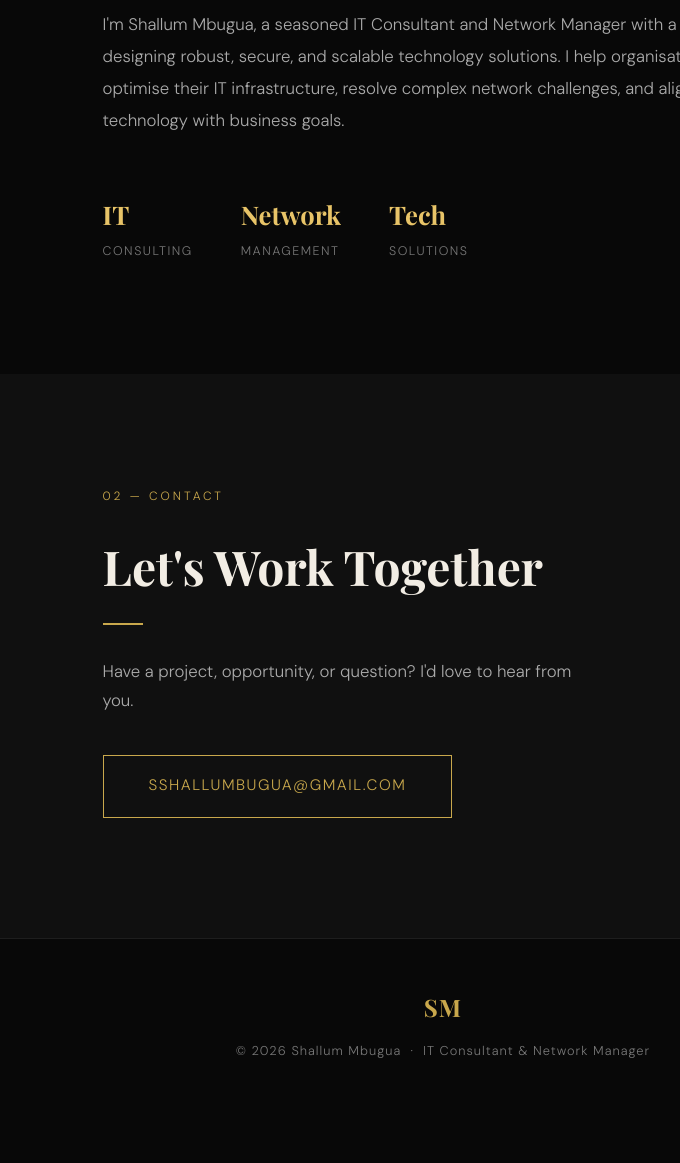
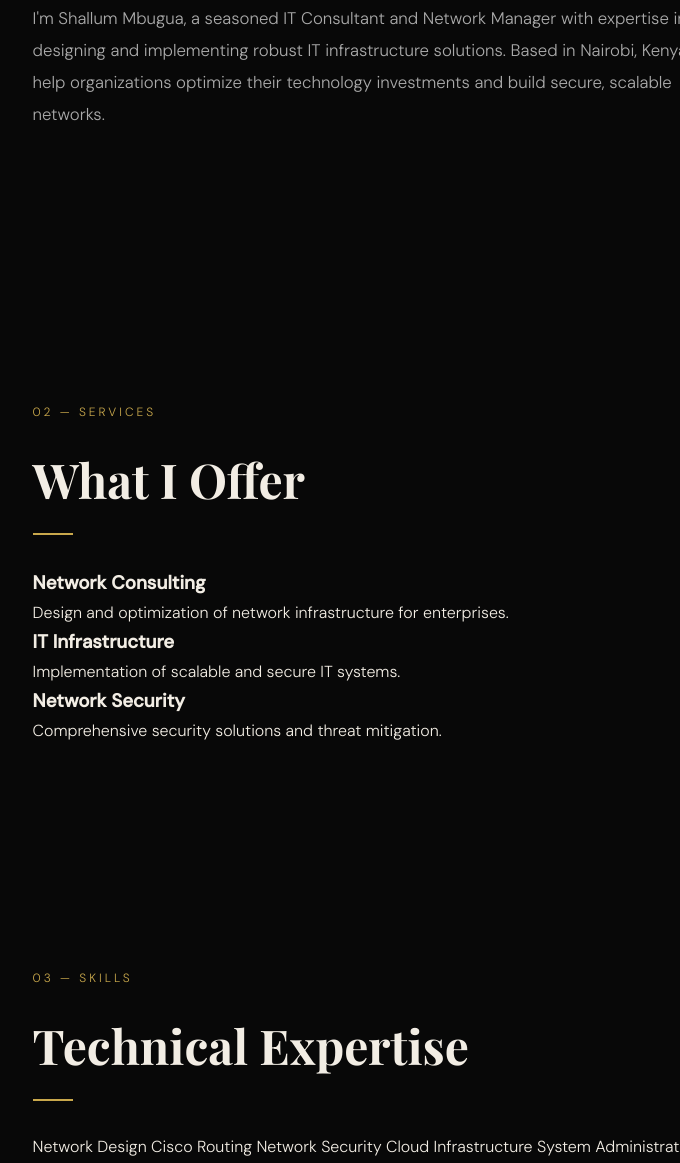
Before and after one commit to shamzy254/my-portfolio, a plain HTML site: page index.html in a window 1280 px wide. Shown: the part 1074-2237 px from the top of the page, without its empty margins (197-877 px from the left). Before the commit the page ends 2184 px from the top, so only its background shows below. Drawn offline with nearby package versions, Linux system fonts and the light colour scheme.

Commit message:
Fix: complete HTML sections with semantic tags

```diff
--- a/index.html
+++ b/index.html
@@ -1,77 +1,134 @@
 <!DOCTYPE html>
 <html lang="en">
+
 <head>
     <meta charset="UTF-8" />
     <meta name="viewport" content="width=device-width, initial-scale=1.0"/>
+    <meta name="description" content="Shallum Mbugua - IT Consultant and Network Manager based in Nairobi, Kenya"/>
     <title>Shallum Mbugua | IT Consultant & Network Manager</title>
     <link rel="stylesheet" href="style.css" />
     <link href="https://fonts.googleapis.com/css2?family=Playfair+Display:wght@700;900&family=DM+Sans:wght@300;400;500&display=swap" rel="stylesheet"/>
 </head>
+
 <body>
 
-    <!-- NAVBAR -->
+    <!-- HEADER -->
+    <header>
         <nav>
-        <span class="logo">SM</span>
+            <div class="logo">SM</div>
             <ul>
+                <li><a href="#hero">Home</a></li>
                 <li><a href="#about">About</a></li>
+                <li><a href="#services">Services</a></li>
+                <li><a href="#skills">Skills</a></li>
+                <li><a href="#projects">Projects</a></li>
                 <li><a href="#contact">Contact</a></li>
             </ul>
         </nav>
+    </header>
 
-    <!-- HERO -->
-    <section class="hero">
+    <!-- MAIN -->
+    <main>
+
+        <!-- HERO SECTION -->
+        <section id="hero" class="hero">
             <div class="hero-content">
                 <p class="greeting">Welcome, I'm</p>
                 <h1>Shallum<br/>Mbugua</h1>
                 <p class="tagline">IT Consultant &nbsp;·&nbsp; Network Manager</p>
                 <a href="#contact" class="btn">Get In Touch</a>
             </div>
-        <div class="hero-decoration">
+            <div class="hero-decoration" aria-hidden="true">
                 <div class="circle c1"></div>
                 <div class="circle c2"></div>
                 <div class="circle c3"></div>
             </div>
         </section>
 
-    <!-- ABOUT -->
-    <section id="about" class="section">
+        <!-- ABOUT SECTION -->
+        <section id="about">
             <div class="section-inner">
-            <div class="section-label">01 — About</div>
+                <p class="section-label">01 — About</p>
                 <h2>Who I Am</h2>
                 <p class="about-text">
-                I'm Shallum Mbugua, a seasoned IT Consultant and Network Manager with a passion for designing robust, secure, and scalable technology solutions. I help organisations optimise their IT infrastructure, resolve complex network challenges, and align technology with business goals.
+                    I'm Shallum Mbugua, a seasoned IT Consultant and Network Manager with expertise in designing and implementing robust IT infrastructure solutions. Based in Nairobi, Kenya, I help organizations optimize their technology investments and build secure, scalable networks.
                 </p>
-            <div class="about-stats">
-                <div class="stat">
-                    <span class="stat-num">IT</span>
-                    <span class="stat-label">Consulting</span>
             </div>
-                <div class="stat">
-                    <span class="stat-num">Network</span>
-                    <span class="stat-label">Management</span>
+        </section>
+
+        <!-- SERVICES SECTION -->
+        <section id="services">
+            <div class="section-inner">
+                <p class="section-label">02 — Services</p>
+                <h2>What I Offer</h2>
+                <div class="services-grid">
+                    <div class="service-card">
+                        <h3>Network Consulting</h3>
+                        <p>Design and optimization of network infrastructure for enterprises.</p>
                     </div>
-                <div class="stat">
-                    <span class="stat-num">Tech</span>
-                    <span class="stat-label">Solutions</span>
+                    <div class="service-card">
+                        <h3>IT Infrastructure</h3>
+                        <p>Implementation of scalable and secure IT systems.</p>
+                    </div>
+                    <div class="service-card">
+                        <h3>Network Security</h3>
+                        <p>Comprehensive security solutions and threat mitigation.</p>
                     </div>
                 </div>
             </div>
         </section>
 
-    <!-- CONTACT -->
-    <section id="contact" class="section dark">
+        <!-- SKILLS SECTION -->
+        <section id="skills">
             <div class="section-inner">
-            <div class="section-label">02 — Contact</div>
-            <h2>Let's Work Together</h2>
-            <p class="contact-text">Have a project, opportunity, or question? I'd love to hear from you.</p>
-            <a href="mailto:sshallumbugua@gmail.com" class="btn large">sshallumbugua@gmail.com</a>
+                <p class="section-label">03 — Skills</p>
+                <h2>Technical Expertise</h2>
+                <div class="skills-grid">
+                    <span class="skill-tag">Network Design</span>
+                    <span class="skill-tag">Cisco Routing</span>
+                    <span class="skill-tag">Network Security</span>
+                    <span class="skill-tag">Cloud Infrastructure</span>
+                    <span class="skill-tag">System Administration</span>
+                    <span class="skill-tag">Virtualization</span>
+                </div>
             </div>
         </section>
 
+        <!-- PROJECTS SECTION -->
+        <section id="projects">
+            <div class="section-inner">
+                <p class="section-label">04 — Projects</p>
+                <h2>Featured Work</h2>
+                <div class="projects-grid">
+                    <div class="project-card">
+                        <h3>Enterprise Network Redesign</h3>
+                        <p>Architected and deployed a new network infrastructure for a leading tech company.</p>
+                    </div>
+                    <div class="project-card">
+                        <h3>Cloud Migration Project</h3>
+                        <p>Successfully migrated legacy systems to cloud infrastructure with zero downtime.</p>
+                    </div>
+                </div>
+            </div>
+        </section>
+
+        <!-- CONTACT SECTION -->
+        <section id="contact">
+            <div class="section-inner">
+                <p class="section-label">05 — Contact</p>
+                <h2>Get In Touch</h2>
+                <p class="contact-text">I'd love to hear from you. Feel free to reach out for consulting inquiries or collaborations.</p>
+                <a href="mailto:hello@shallummbugua.com" class="btn">Send Email</a>
+            </div>
+        </section>
+
+    </main>
+
+    <!-- FOOTER -->
     <footer>
-        <span class="footer-logo">SM</span>
-        <p>© 2026 Shallum Mbugua &nbsp;·&nbsp; IT Consultant & Network Manager</p>
+        <p>&copy; 2024 Shallum Mbugua. All rights reserved.</p>
     </footer>
 
 </body>
+
 </html>
--- a/style.css
+++ b/style.css
@@ -4,10 +4,8 @@
 :root {
     --bg: #080808;
     --surface: #101010;
-    --card: #141414;
     --accent: #c9a84c;
     --accent-light: #e8c468;
-    --accent-dim: rgba(201, 168, 76, 0.12);
     --text: #f2ede4;
     --muted: #777;
     --border: #1e1e1e;
@@ -26,16 +24,22 @@ body {
     overflow-x: hidden;
 }
 
-/* ── Navbar ── */
-nav {
+/* ── Header & Navbar ── */
+header {
     position: fixed; top: 0; width: 100%;
-    display: flex; justify-content: space-between; align-items: center;
-    padding: 1.4rem 7%;
-    background: rgba(8,8,8,0.9);
+    background: rgba(8,8,8,0.92);
     backdrop-filter: blur(16px);
     border-bottom: 1px solid var(--border);
     z-index: 100;
     animation: fadeDown 0.8s ease both;
+}
+nav {
+    display: flex;
+    justify-content: space-between;
+    align-items: center;
+    padding: 1.2rem 7%;
+    max-width: 1200px;
+    margin: 0 auto;
 }
 .logo {
     font-family: var(--font-display);
@@ -43,11 +47,11 @@ nav {
     color: var(--accent);
     letter-spacing: 0.05em;
 }
-nav ul { list-style: none; display: flex; gap: 2.5rem; }
+nav ul { list-style: none; display: flex; gap: 2rem; flex-wrap: wrap; }
 nav a {
     color: var(--muted);
     text-decoration: none;
-    font-size: 0.85rem;
+    font-size: 0.82rem;
     letter-spacing: 0.1em;
     text-transform: uppercase;
     transition: color 0.25s;
@@ -62,16 +66,12 @@ nav a:hover { color: var(--accent-light); }
     position: relative;
     overflow: hidden;
     padding: 8rem 2rem 4rem;
-    background:
-        radial-gradient(ellipse at 50% 60%, rgba(201,168,76,0.07) 0%, transparent 65%),
-        var(--bg);
+    background: radial-gradient(ellipse at 50% 60%, rgba(201,168,76,0.07) 0%, transparent 65%), var(--bg);
 }
-
 .hero-content {
     position: relative; z-index: 2;
     animation: fadeUp 1s ease 0.2s both;
 }
-
 .greeting {
     color: var(--accent);
     font-size: 0.85rem;
@@ -79,7 +79,6 @@ nav a:hover { color: var(--accent-light); }
     text-transform: uppercase;
     margin-bottom: 1rem;
 }
-
 .hero h1 {
     font-family: var(--font-display);
     font-size: clamp(3.5rem, 10vw, 7rem);
@@ -91,7 +90,6 @@ nav a:hover { color: var(--accent-light); }
     -webkit-text-fill-color: transparent;
     background-clip: text;
 }
-
 .tagline {
     color: var(--muted);
     font-size: 1rem;
@@ -111,28 +109,18 @@ nav a:hover { color: var(--accent-light); }
     font-size: 0.85rem;
     letter-spacing: 0.1em;
     text-transform: uppercase;
+    cursor: pointer;
+    background: transparent;
     transition: background 0.25s, color 0.25s, box-shadow 0.25s;
-    position: relative;
-    overflow: hidden;
 }
-.btn::before {
-    content: '';
-    position: absolute; inset: 0;
+.btn:hover {
     background: var(--accent);
-    transform: scaleX(0);
-    transform-origin: left;
-    transition: transform 0.3s ease;
-    z-index: -1;
+    color: var(--bg);
+    box-shadow: 0 0 30px rgba(201,168,76,0.25);
 }
-.btn:hover::before { transform: scaleX(1); }
-.btn:hover { color: var(--bg); box-shadow: 0 0 30px rgba(201,168,76,0.25); }
-.btn.large { font-size: 0.95rem; padding: 1.1rem 2.8rem; }
 
 /* ── Hero Decoration ── */
-.hero-decoration {
-    position: absolute; inset: 0;
-    pointer-events: none; z-index: 1;
-}
+.hero-decoration { position: absolute; inset: 0; pointer-events: none; z-index: 1; }
 .circle {
     position: absolute;
     border-radius: 50%;
@@ -144,35 +132,33 @@ nav a:hover { color: var(--accent-light); }
 .c3 { width: 1000px; height: 1000px; top: 50%; left: 50%; transform: translate(-50%,-50%); animation-delay: 3s; }
 
 /* ── Sections ── */
-.section { padding: 7rem 0; }
-.section.dark { background: var(--surface); }
+section { padding: 7rem 0; }
+section.dark { background: var(--surface); }
 .section-inner {
-    max-width: 860px;
+    max-width: 1000px;
     margin: 0 auto;
     padding: 0 7%;
 }
-
 .section-label {
     color: var(--accent);
     font-size: 0.75rem;
     letter-spacing: 0.25em;
     text-transform: uppercase;
-    margin-bottom: 1.2rem;
+    margin-bottom: 1rem;
+    display: block;
 }
-
-.section h2 {
+section h2 {
     font-family: var(--font-display);
     font-size: clamp(2rem, 4vw, 3rem);
     font-weight: 700;
     margin-bottom: 2rem;
-    position: relative;
 }
-.section h2::after {
+section h2::after {
     content: '';
     display: block;
     width: 2.5rem; height: 2px;
     background: var(--accent);
-    margin-top: 1rem;
+    margin-top: 0.8rem;
 }
 
 /* ── About ── */
@@ -180,79 +166,15 @@ nav a:hover { color: var(--accent-light); }
     color: #aaa;
     font-size: 1.05rem;
     line-height: 1.9;
-    max-width: 680px;
-    margin-bottom: 3.5rem;
+    max-width: 700px;
+    margin-bottom: 3rem;
 }
-
-.about-stats {
-    display: flex;
-    gap: 3rem;
-    flex-wrap: wrap;
-}
-.stat {
-    display: flex;
-    flex-direction: column;
-    gap: 0.3rem;
-}
-.stat-num {
-    font-family: var(--font-display);
-    font-size: 1.6rem;
-    color: var(--accent-light);
-}
-.stat-label {
-    font-size: 0.78rem;
-    letter-spacing: 0.12em;
-    text-transform: uppercase;
-    color: var(--muted);
-}
-
-/* ── Contact ── */
-.contact-text {
-    color: #aaa;
-    font-size: 1.05rem;
-    margin-bottom: 2.5rem;
-    max-width: 500px;
-}
-
-/* ── Footer ── */
-footer {
-    text-align: center;
-    padding: 3rem 2rem;
-    border-top: 1px solid var(--border);
-    display: flex;
-    flex-direction: column;
-    align-items: center;
-    gap: 0.8rem;
-}
-.footer-logo {
-    font-family: var(--font-display);
-    font-size: 1.5rem;
-    color: var(--accent);
-    letter-spacing: 0.05em;
-}
-footer p {
-    color: var(--muted);
-    font-size: 0.8rem;
-    letter-spacing: 0.08em;
-}
+.about-stats { display: flex; gap: 3rem; flex-wrap: wrap; }
+.stat { display: flex; flex-direction: column; gap: 0.3rem; }
+.stat-num { font-family: var(--font-display); font-size: 1.6rem; color: var(--accent-light); }
+.stat-label { font-size: 0.78rem; letter-spacing: 0.1em; text-transform: uppercase; color: var(--muted); }
 
 /* ── Animations ── */
-@keyframes fadeUp {
-    from { opacity: 0; transform: translateY(30px); }
-    to   { opacity: 1; transform: translateY(0); }
-}
-@keyframes fadeDown {
-    from { opacity: 0; transform: translateY(-20px); }
-    to   { opacity: 1; transform: translateY(0); }
-}
-@keyframes pulse {
-    0%, 100% { opacity: 0.4; transform: translate(-50%,-50%) scale(1); }
-    50%       { opacity: 0.8; transform: translate(-50%,-50%) scale(1.03); }
-}
-
-/* ── Responsive ── */
-@media (max-width: 600px) {
-    nav ul { gap: 1.5rem; }
-    .about-stats { gap: 2rem; }
-    .btn.large { font-size: 0.78rem; padding: 1rem 1.5rem; word-break: break-all; }
-}
+@keyframes fadeDown { from { opacity: 0; transform: translateY(-20px); } to { opacity: 1; transform: translateY(0); } }
+@keyframes fadeUp { from { opacity: 0; transform: translateY(20px); } to { opacity: 1; transform: translateY(0); } }
+@keyframes pulse { 0%, 100% { transform: translate(-50%,-50%) scale(1); } 50% { transform: translate(-50%,-50%) scale(1.05); } }
```
Lines whose indentation alone changed are shown as unchanged.
